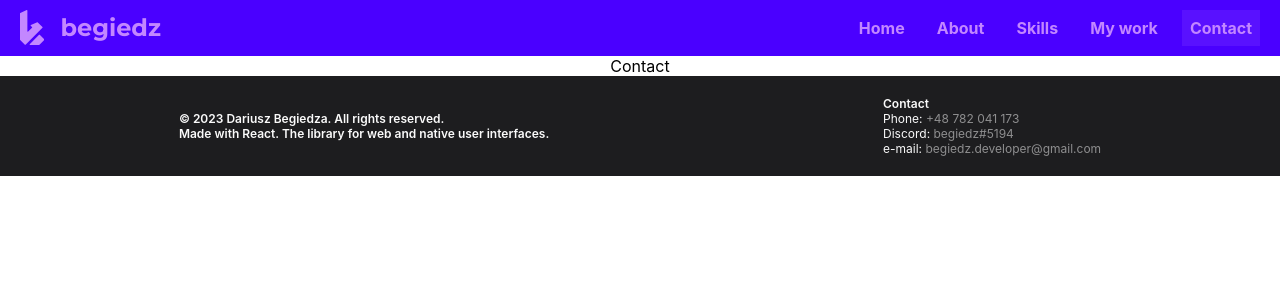
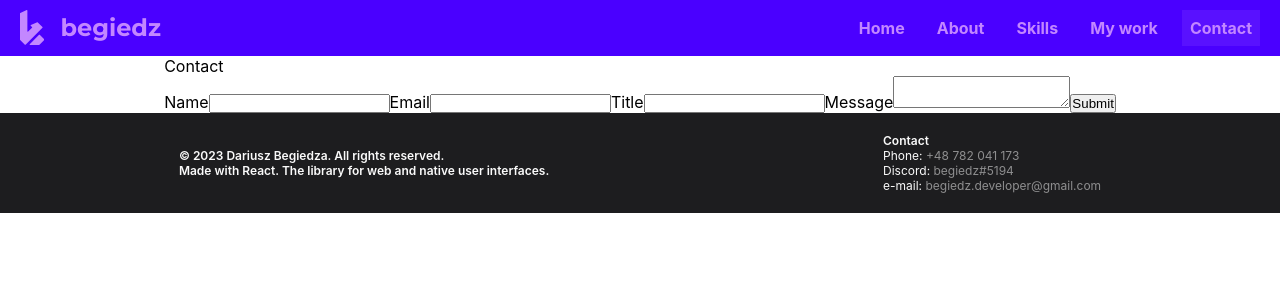
Before and after one commit to begiedz/ReactWeb, a React (Create React App) app: page /contact in a window 1280 px wide. Shown: the top 300 px of the page. Built offline with nearby package versions, Linux system fonts and the light colour scheme.

Commit message:
Add basic HTML form template

```diff
--- a/src/pages/contact.jsx
+++ b/src/pages/contact.jsx
@@ -1,7 +1,22 @@
 import React from 'react';
 
 const Contact = () => {
-    return <div>Contact</div>;
+    return (
+        <div className="contact">
+            Contact
+            <form action="">
+                <label htmlFor="nameInput">Name</label>
+                <input type="text" id="nameInput" />
+                <label htmlFor="emailInput">Email</label>
+                <input type="email" id="emailInput" />
+                <label htmlFor="title">Title</label>
+                <input type="text" id="title" />
+                <label htmlFor="textarea">Message</label>
+                <textarea id="textarea" />
+                <input type="submit" />
+            </form>
+        </div>
+    );
 };
 
 export default Contact;
```
